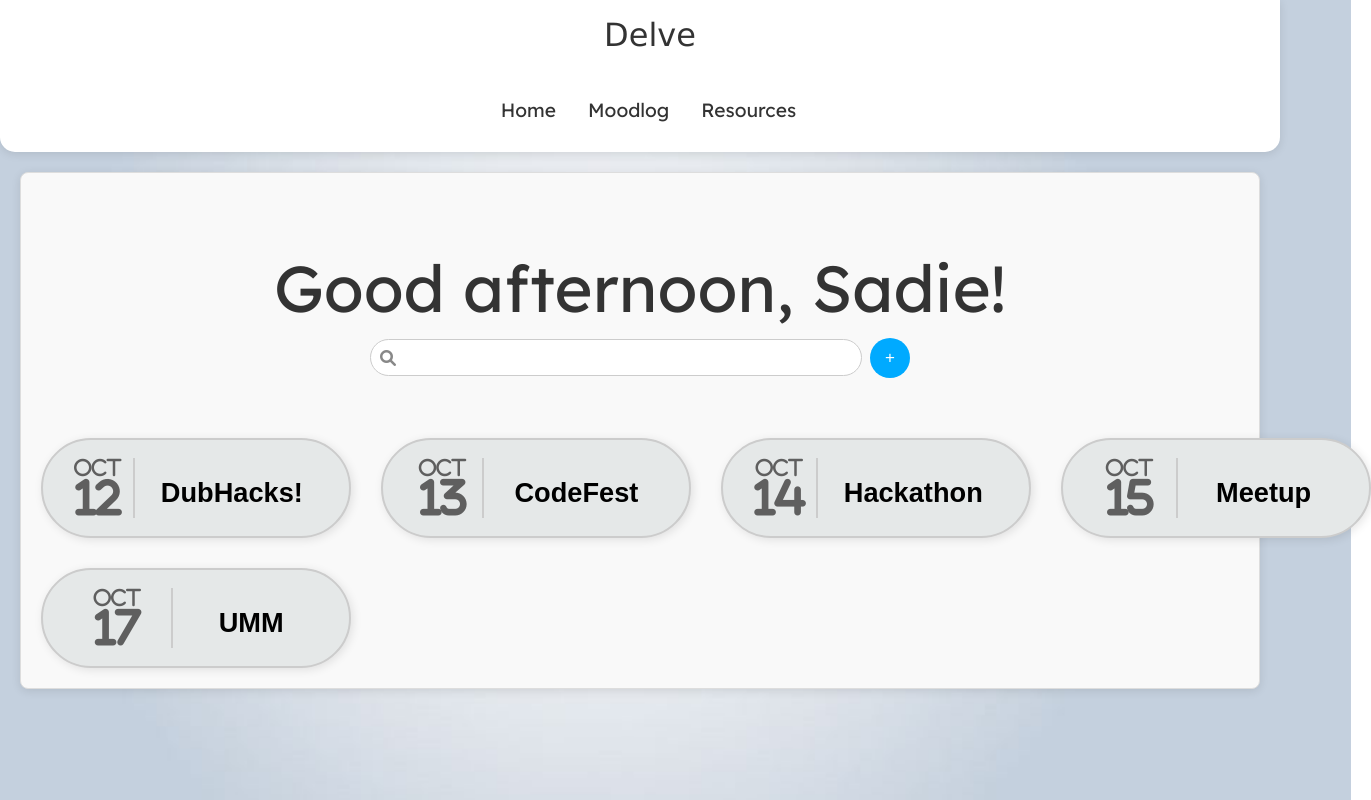
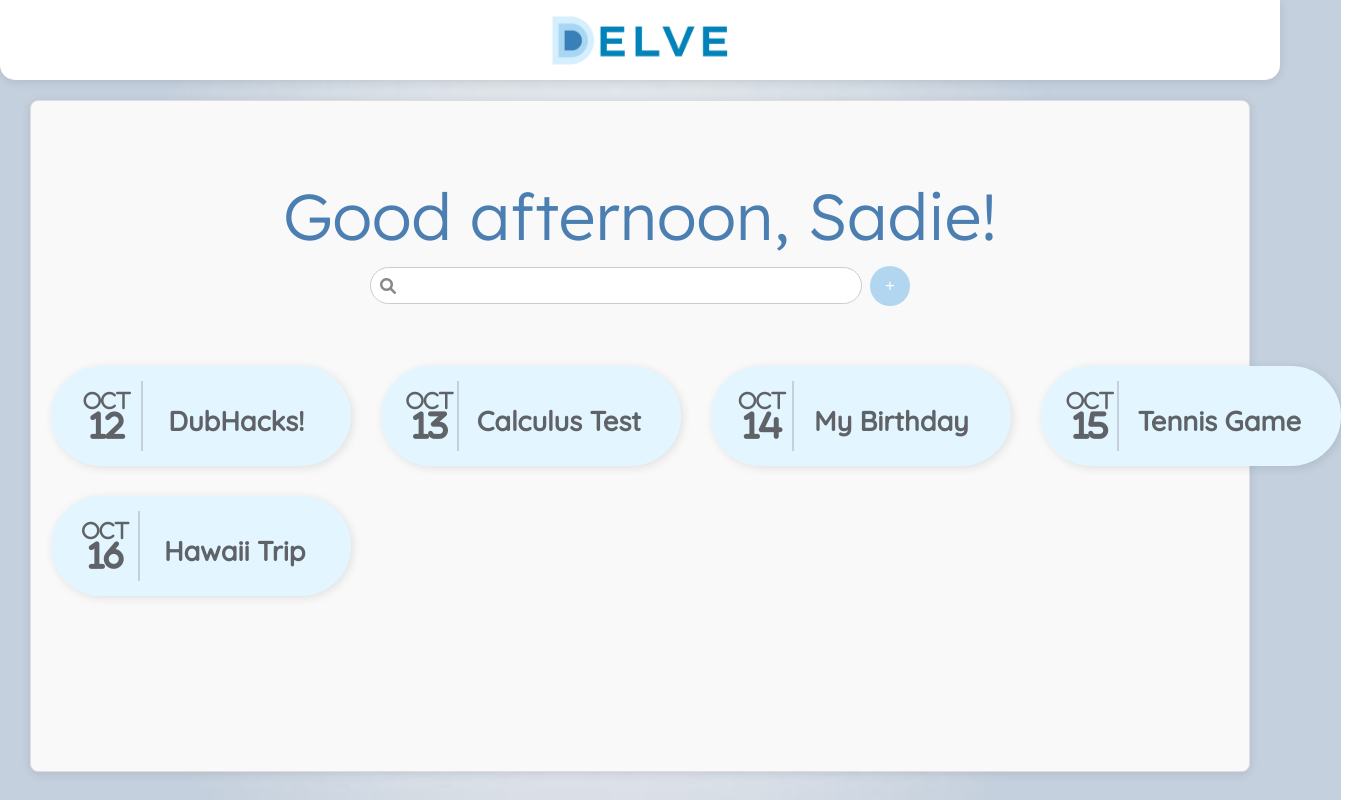
Before and after one commit to GaurangPP/delve, a React (Create React App) app in the folder delve-app/: page / in a window 1280 px wide. Shown: the whole page, 1371 px wide, since content can reach past the window. Built offline with nearby package versions, Linux system fonts and the light colour scheme.

Commit message:
Landing, Navbar, JournalCard Edits

```diff
--- a/delve-app/public/index.html
+++ b/delve-app/public/index.html
@@ -30,6 +30,7 @@
     rel="stylesheet"
     />
     <link href="https://fonts.googleapis.com/css2?family=Quicksand:wght@400;500&display=swap" rel="stylesheet">
+
     <title>React App</title>
   </head>
   <body>
--- a/delve-app/src/App.js
+++ b/delve-app/src/App.js
@@ -1,4 +1,4 @@
-import logo from './logo.svg';
+//import logo from './logo.svg';
 import './App.css';
 import React from 'react';
 import { BrowserRouter as Router, Routes, Route } from 'react-router-dom';
--- a/delve-app/src/components/JournalCard.css
+++ b/delve-app/src/components/JournalCard.css
@@ -1,14 +1,13 @@
 .card {
     display: flex;
     align-items: center;
-
     justify-content: space-between;
-    background-color: #e5e8e8;
-    border-radius: 50px; /* Increase this value to make the corners more rounded */
+    background-color: #E3F6FF; /* Light blue background */
+    border-radius: 50px; /* Rounded corners */
     padding: 20px;
-    width: 310px;
+    width: 300px;
     height: 100px;
-    border: 2px solid #ccc;
+    border: 2px solid #E3F6FF;
     box-shadow: 2px 2px 10px rgba(0, 0, 0, 0.1);
     cursor: pointer;
     text-align: left;
@@ -18,45 +17,48 @@
 
 .separator {
     width: 2px; /* Width of the vertical line */
-    height: 60px; /* Height of the line */
-    background-color: #ccc; /* Color of the line */
+    height: 70px; /* Height of the line */
+    background-color: #c6d0dd; /* Color of the line */
 }
-
 
 .card:hover {
     transform: scale(1.05);
-    background-color: #d1d5d8;
+    background-color: #b2d6f0; /* Change background on hover */
+    border: 2px solid #b2d6f0;
 }
 
+/* Updated Date Section */
 .date {
     display: flex;
     flex-direction: column;
     align-items: center;
     font-family: 'FontAwesome', sans-serif;
-    color: #5f5f5f;
+    color: black; /* Changed date color to black */
     flex-grow: 1; /* Makes the date section grow to fill space */
 }
 
 .month {
     font-size: 20px;
+    color: #5F6368; /* Ensure month text is black */
 }
 
 .day {
-    font-size: 40px;
+    font-size: 30px;
     font-weight: bold;
+    color: #5F6368; /* Ensure day text is black */
 }
 
 .title {
-    font-family: 'Arial', sans-serif;
+    font-family: 'Quicksand', sans-serif;
     font-size: 20px;
     font-weight: bold;
-    color: #000;
+    color: #5F6368;
     word-wrap: break-word; /* Ensures long words break */
     white-space: normal; /* Allows the text to wrap */
-    text-overflow: ellipsis; /* Optional, in case there's overflow */
+    text-overflow: ellipsis; /* Optional: Handle overflow */
     font-size: calc(1.5vw + 1vh); /* Responsive font size */
     margin-top: 10px;
-    flex-grow: 1; /* Makes sure it uses up available space */
+    flex-grow: 1; /* Ensures the title fills space */
     padding: 0 15px; /* Horizontal padding for title */
     align-items: center; /* Center vertically */
     display: flex; /* Enable flexbox */
--- a/delve-app/src/components/Landing.css
+++ b/delve-app/src/components/Landing.css
@@ -20,6 +20,9 @@
     border-radius: 8px;
     background-color: #f9f9f9;
     box-shadow: 0 2px 10px rgba(0, 0, 0, 0.1);
+    min-height: calc(100vh - 170px);
+    width: 92%;
+    margin: 20px auto; /* Center horizontally */
   }
 
   .header {
@@ -32,9 +35,9 @@
     font-size: 65px; /* Increased font size */
     /* font-weight: bold; Optional: Makes the text bold */
     font-family: 'Lexend', sans-serif;
-    color: #333;
+    color: #4b7eb1;
     margin-bottom: 10px;
-    font-weight: 400;
+    font-weight: 300;
   }
 
   .search-container {
@@ -64,7 +67,7 @@
   }
 
   .add-button {
-    background-color: #00aaff; /* Blue color */
+    background-color: #b2d6f0; /* Blue color */
     color: white;
     border: none;
     border-radius: 50%; /* Circular shape */
@@ -79,7 +82,7 @@
   }
 
   .add-button:hover {
-    background-color: #0056b3;
+    background-color: #4b7eb1;
   }
 
   .event-list {
@@ -114,3 +117,70 @@
   .journal-card {
     margin: 0 20px; /* Adds horizontal space between individual cards */
   }
+
+  .modal-overlay {
+    position: fixed;
+    top: 0;
+    left: 0;
+    width: 100vw;
+    height: 100vh;
+    background-color: rgba(0, 0, 0, 0.5); /* Semi-transparent background */
+    display: flex;
+    justify-content: center;
+    align-items: center;
+    z-index: 1000; /* Ensure it's on top */
+}
+
+.modal {
+    background-color: white;
+    padding: 40px; /* Increase padding */
+    border-radius: 10px;
+    box-shadow: 0 2px 10px rgba(0, 0, 0, 0.1);
+    width: 400px; /* Increase modal width */
+    text-align: center;
+    display: flex;
+    flex-direction: column; /* Ensure proper layout of elements */
+    align-items: center; /* Center all child elements horizontally */
+}
+
+.modal h3 {
+    font-size: 24px; /* Bigger heading size */
+    margin-bottom: 20px;
+    font-weight: 400; /* Slightly lighter heading */
+    font-family: 'Lexend', sans-serif;
+}
+
+.modal input {
+    width: 90%; /* Adjust input width */
+    padding: 15px; /* Increase padding for input */
+    margin: 20px 0; /* Add more space around input */
+    border: 1px solid #ccc;
+    border-radius: 10px; /* Slightly rounder corners */
+    font-size: 18px; /* Increase input text size */
+    text-align: center; /* Center text inside the input field */
+    font-family: 'Quicksand', sans-serif;
+}
+
+.modal-buttons {
+  display: flex;
+  justify-content: center; /* Center buttons horizontally */
+  gap: 10px; /* Adjust the gap between buttons */
+  width: 100%; /* Ensure buttons align properly inside the modal */
+  margin-top: 15px; /* Reduce space above the buttons */
+}
+
+.modal-buttons button {
+  background-color: #4b7eb1;
+  color: white;
+  border: none;
+  padding: 15px 30px; /* Increase button size */
+  border-radius: 5px;
+  cursor: pointer;
+  font-size: 18px; /* Larger button text */
+  transition: background-color 0.3s;
+  font-family: 'Lexend', sans-serif;
+}
+
+.modal-buttons button:hover {
+  background-color: #3a6691;
+}
--- a/delve-app/src/components/Landing.jsx
+++ b/delve-app/src/components/Landing.jsx
@@ -1,38 +1,52 @@
-import React from 'react';
+import React, { useState } from 'react';
 import './Landing.css';
 import { JournalCard } from './JournalCard';
-import { useState } from 'react';
 
-const events = [
+const initialEvents = [
     { month: 'October', date: '12', event: 'DubHacks!' },
-    { month: 'October', date: '13', event: 'CodeFest' },
-    { month: 'October', date: '14', event: 'Hackathon' },
-    { month: 'October', date: '15', event: 'Meetup' },
-    { month: 'October', date: '17', event: 'UMM'},
+    { month: 'October', date: '13', event: 'Calculus Test' },
+    { month: 'October', date: '14', event: 'My Birthday' },
+    { month: 'October', date: '15', event: 'Tennis Game' },
+    { month: 'October', date: '16', event: 'Hawaii Trip' },
 ];
 
 
 export const Landing = () => {
-
-  const [input, setInput] = useState("");
-
-  const [filteredEvents, setFilteredEvents] = useState(events);
-
+    const [input, setInput] = useState('');
+    const [events, setEvents] = useState(initialEvents);
+    const [filteredEvents, setFilteredEvents] = useState(initialEvents);
+    const [showModal, setShowModal] = useState(false);
+    const [newEventTitle, setNewEventTitle] = useState('');
 
     const handleChange = (value) => {
-    console.log(value)
         setInput(value);
-        if (value === "") {
-            setFilteredEvents(events);
-          } else {
-        setFilteredEvents(events.filter((event) => {
-        const result =  event.event.toLowerCase() + " " + event.date.toLowerCase() + " " + event.month.toLowerCase();
-        const searchTermChars = value.toLowerCase().split('');
-        //console.log(result)
-        return searchTermChars.every((char) => result.includes(char));
-        //return result.includes(value.toLowerCase());
-      }))};
-  }
+        setFilteredEvents(
+            events.filter((event) =>
+                `${event.event.toLowerCase()} ${event.date.toLowerCase()} ${event.month.toLowerCase()}`
+                    .includes(value.toLowerCase())
+            )
+        );
+    };
+
+    const openModal = () => setShowModal(true);
+    const closeModal = () => setShowModal(false);
+
+    const createNewEntry = () => {
+        if (newEventTitle.trim() === '') return; // Avoid empty titles
+
+        const today = new Date();
+        const newEvent = {
+            month: today.toLocaleString('default', { month: 'long' }),
+            date: String(today.getDate()),
+            event: newEventTitle,
+        };
+
+        const updatedEvents = [...events, newEvent];
+        setEvents(updatedEvents);
+        setFilteredEvents(updatedEvents);
+        setNewEventTitle(''); // Clear input field
+        closeModal(); // Close modal after creation
+    };
 
     return (
         <div className='landing-container'>
@@ -41,17 +55,45 @@ export const Landing = () => {
                 <div className='search-container'>
                     <div className='search-bar'>
                         <i className='fas fa-search'></i>
-                <input type='text' value={input} onChange={(e) => handleChange(e.target.value)}/>
+                        <input
+                            type='text'
+                            value={input}
+                            onChange={(e) => handleChange(e.target.value)}
+                        />
                     </div>
-            <button className='add-button'>+</button>
+                    <button className='add-button' onClick={openModal}>+</button>
                 </div>
             </header>
 
-      <div className="journal-list">
+            <div className='journal-list'>
                 {filteredEvents.map((event, index) => (
-          <JournalCard key={index} month = {event.month} date={event.date} event={event.event} />
+                    <JournalCard
+                        key={index}
+                        month={event.month}
+                        date={event.date}
+                        event={event.event}
+                    />
                 ))}
             </div>
+
+            {/* Custom Modal */}
+            {showModal && (
+                <div className='modal-overlay'>
+                    <div className='modal'>
+                        <h3>New Journal Entry</h3>
+                        <input
+                            type='text'
+                            placeholder='Enter a title for your journal...'
+                            value={newEventTitle}
+                            onChange={(e) => setNewEventTitle(e.target.value)}
+                        />
+                        <div className='modal-buttons'>
+                            <button onClick={createNewEntry}>Create</button>
+                            <button onClick={closeModal}>Cancel</button>
+                        </div>
+                    </div>
+                </div>
+            )}
         </div>
     );
 };
--- a/delve-app/src/components/Navbar.css
+++ b/delve-app/src/components/Navbar.css
@@ -1,57 +1,60 @@
+/* Navbar Container Styling */
 .navbar {
-    background-color: white; /* Navbar background */
+  background-color: white;
   display: flex;
-    flex-direction: column;
   justify-content: center;
   align-items: center;
-    font-size: 1.2rem;
   position: sticky;
   top: 0;
   z-index: 999;
-    padding: 10px 0;
-    box-shadow: 0px 2px 10px rgba(0, 0, 0, 0.1); /* Subtle shadow for separation */
-    border-bottom-left-radius: 15px; /* Rounded bottom-left corner */
-    border-bottom-right-radius: 15px; /* Rounded bottom-right corner */
+  padding: 0;  /* Remove extra padding */
+  margin: 0;   /* Remove any margin from navbar */
+  box-shadow: 0px 2px 10px rgba(0, 0, 0, 0.1);  /* Subtle shadow for separation */
+  border-bottom-left-radius: 15px;
+  border-bottom-right-radius: 15px;
+  height: 80px;  /* Reduced height for smaller navbar */
 }
 
-  .navbar-header {
-    height: 50px;
+/* Navbar Inner Container */
+.navbar-container {
+  display: flex;
+  justify-content: center;  /* Center the content */
+  align-items: center;
+  width: 100%;
+  max-width: 1400px;
+  height: 100%;  /* Ensure it spans the full navbar height */
+}
+
+/* Logo Styling */
+.navbar-logo {
   display: flex;
   align-items: center;
   justify-content: center;
-    font-size: 2rem;
-    color: #333; /* Dark text for contrast */
-    font-family: Verdana, Geneva, sans-serif;
-    margin-bottom: 2px;
+  margin: 0;  /* Remove any margin */
+  padding: 0;  /* Remove padding */
 }
 
-  .navbar-container {
-    display: flex;
-    justify-content: space-between;
-    align-items: center;
-    width: 100%;
-    max-width: 1500px;
-    padding: 0 20px;
+.logo-image {
+  height: 60px;  /* Reduced logo size */
+  width: auto;
+  display: block;  /* Prevent inline spacing */
+  margin: 0;  /* Remove margin */
+  padding: 0;  /* Remove padding */
+  object-fit: contain;  /* Ensure the logo scales properly */
 }
 
-  .navbar-logo {
-    color: #333; /* Darker color to stand out on white background */
-    justify-self: start;
-    margin-left: 20px;
+/* Responsive Menu Icon Styling */
+.menu-icon {
+  position: absolute;
+  right: 20px;
+  top: 50%;  /* Center icon vertically */
+  transform: translateY(-50%);
+  font-size: 2rem;
   cursor: pointer;
-    text-decoration: none;
-    font-size: 2rem;
-    display: flex;
-    align-items: center;
-    white-space: nowrap;
-    font-family: Verdana, Geneva, sans-serif;
+  color: #333;  /* Adjust icon color */
 }
 
-  .fa-typo3 {
-    margin-left: 0.5rem;
-    font-size: 1.8rem;
-  }
-
+/* Nav Menu Styling */
 .nav-menu {
   display: flex;
   justify-content: center;
@@ -61,12 +64,17 @@
   padding: 0;
 }
 
-  .nav-item {
-    height: 80px;
+.nav-menu.active {
+  background-color: #242222;
+  left: 0;
+  opacity: 1;
+  transition: all 0.5s ease;
+  z-index: 1;
 }
 
+/* Nav Links Styling */
 .nav-links {
-    color: #333; /* Update text color to dark for readability */
+  color: #333;
   display: flex;
   align-items: center;
   text-decoration: none;
@@ -75,33 +83,27 @@
 }
 
 .nav-links:hover {
-    border-bottom: 4px solid #00aaff; /* Optional: Add a subtle hover effect */
+  border-bottom: 4px solid #00aaff;  /* Optional hover effect */
   transition: all 0.2s ease-out;
 }
 
-  .fa-bars {
-    color: #fff;
-  }
-
-  .nav-links-mobile {
-    display: none;
-  }
-
-  .menu-icon {
-    color: #333; /* Adjust icon color to match new design */
-  }
-
+/* Responsive Design */
 @media screen and (max-width: 960px) {
-    .NavbarItems {
-      position: relative;
-    }
-
   .navbar-container {
     flex-direction: column;
   }
 
+  .menu-icon {
+    display: block;
+    position: absolute;
+    top: 50%;
+    right: 20px;
+    transform: translateY(-50%);
+    font-size: 2rem;
+    cursor: pointer;
+  }
+
   .nav-menu {
-      display: flex;
     flex-direction: column;
     width: 100%;
     height: 90vh;
@@ -115,10 +117,9 @@
   }
 
   .nav-menu.active {
-      background: #242222;
+    background-color: #242222;
     left: 0;
     opacity: 1;
-      transition: all 0.5s ease;
     z-index: 1;
   }
 
@@ -129,64 +130,10 @@
     display: table;
   }
 
-    .nav-links:hover {
-      background-color: #fff;
-      color: #242424;
-      border-radius: 0;
-    }
-
   .navbar-logo {
     position: absolute;
-      top: 0;
-      left: 0;
-      transform: translate(25%, 50%);
-    }
-
-    .menu-icon {
-      display: block;
-      position: absolute;
-      top: 0;
-      right: 0;
-      transform: translate(-100%, 60%);
-      font-size: 1.8rem;
-      cursor: pointer;
-    }
-
-    .fa-times {
-      color: #fff;
-      font-size: 2rem;
-    }
-
-    .nav-links-mobile {
-      display: block;
-      text-align: center;
-      margin: 2rem auto;
-      border-radius: 4px;
-      width: 80%;
-      text-decoration: none;
-      font-size: 1.5rem;
-      background-color: transparent;
-      color: #fff;
-      padding: 14px 20px;
-      border: 1px solid #fff;
-      transition: all 0.3s ease-out;
-      white-space: nowrap;
-    }
-
-    .nav-links-mobile:hover {
-      background: #fff;
-      color: #242424;
-      transition: 250ms;
+    top: 50%;
+    left: 50%;
+    transform: translate(-50%, -50%);
   }
 }
-
-  .navbar-username {
-    color: white; /* Sets the text color to white */
-    text-align: center; /* Horizontally centers the text */
-    display: flex; /* Enables Flexbox for further centering */
-    justify-content: center; /* Horizontally centers the content */
-    align-items: center; /* Vertically centers the content */
-    height: 100px; /* Optional: Set the height of the div */
-    background-color: #333; /* Optional: Set a background color for contrast */
-    white-space: nowrap; /* Prevents the text from wrapping to the next line */
-  }
--- a/delve-app/src/components/Navbar.jsx
+++ b/delve-app/src/components/Navbar.jsx
@@ -1,7 +1,6 @@
-import React from 'react';
+import React, { useState } from 'react';
 import { Link } from 'react-router-dom';
 import "./Navbar.css";
-import { useEffect, useState } from "react";
 
 export const Navbar = () => {
   const [click, setClick] = useState(false);
@@ -12,36 +11,12 @@ export const Navbar = () => {
   return (
     <>
       <nav className="navbar">
-        <div className="navbar-header">
+        <div className="navbar-container">
           <Link to="/" className="navbar-logo" onClick={closeMobileMenu}>
-            Delve
+            <img src="/delve_logo.jpg" alt="Delve Logo" className="logo-image" />
           </Link>
-        </div>
-
-        <div className="navbar-container">
-          <div className="menu-icon" onClick={handleClick}>
-            <i className={click ? 'fa-solid fa-times' : 'fa-solid fa-bars'}></i>
-          </div>
-
-          <ul className={click ? 'nav-menu active' : 'nav-menu'}>
-            <li className="nav-item">
-              <Link to='/' className="nav-links" onClick={closeMobileMenu}>
-                Home
-              </Link>
-            </li>
-            <li className="nav-item">
-              <Link to='/moodlog' className="nav-links" onClick={closeMobileMenu}>
-                Moodlog
-              </Link>
-            </li>
-            <li className="nav-item">
-              <Link to='/resources' className="nav-links" onClick={closeMobileMenu}>
-                Resources
-              </Link>
-            </li>
-          </ul>
         </div>
       </nav>
     </>
   );
-}
+};
```
Also changed, not shown: delve-app/public/delve_logo.jpg (added), 1 other file (tests, documents, lock files or other folders). Lines whose indentation alone changed are shown as unchanged.
